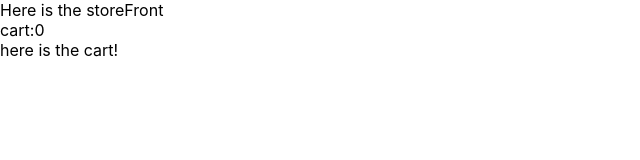
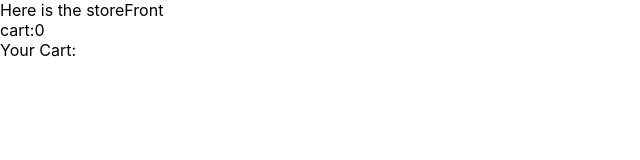
Before and after one commit to sbusenba/odin-shopping-cart, a React (Create React App) app: page /cart in a window 1280 px wide. Shown: the top 160 px of the page, without its empty margins (0-640 px from the left). Built offline with nearby package versions, Linux system fonts and the light colour scheme.

Commit message:
build initial cart ui

```diff
--- a/src/components/Cart.js
+++ b/src/components/Cart.js
@@ -1,6 +1,16 @@
+import  {useOutletContext} from 'react-router-dom'
+
 function Cart (){
+
+    const [products,cartList,addToCart] = useOutletContext()
+
     return (<div>
-        here is the cart!
+        Your Cart:
+            <ul>
+        {cartList.map((item,index)=>{return <li key={index}>
+            {`${item.name}s, ${item.quantity} at $${item.price}`}
+        </li>})}
+        </ul>
     </div>)
 }
 export default Cart;
```
